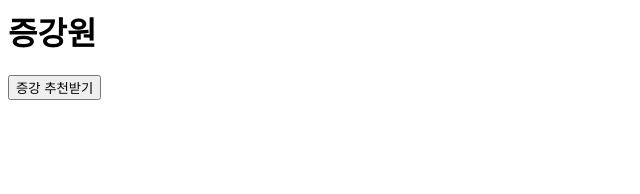
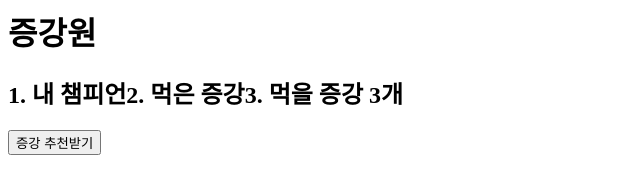
Before and after one commit to oldname-creator/jeunggang-one, a plain HTML site: page index.html in a window 1280 px wide. Shown: the whole page, without its empty margins (0-640 px from the left). Drawn offline with Linux system fonts and the light colour scheme.

Commit message:
Update index.html

```diff
--- a/index.html
+++ b/index.html
@@ -1,2 +1,3 @@
 <h1>증강원</h1>
+<h2>1. 내 챔피언2. 먹은 증강3. 먹을 증강 3개</h2>
 <button>증강 추천받기</button>
```
